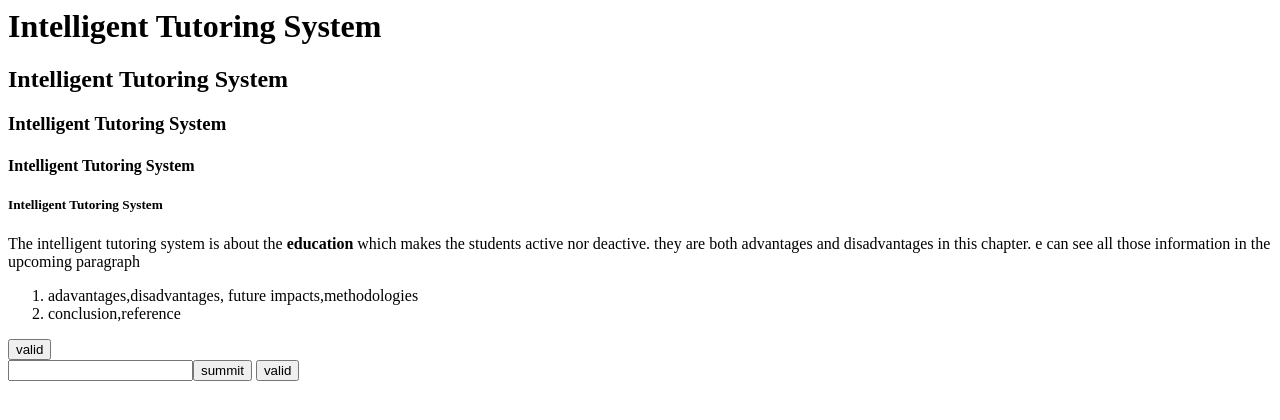
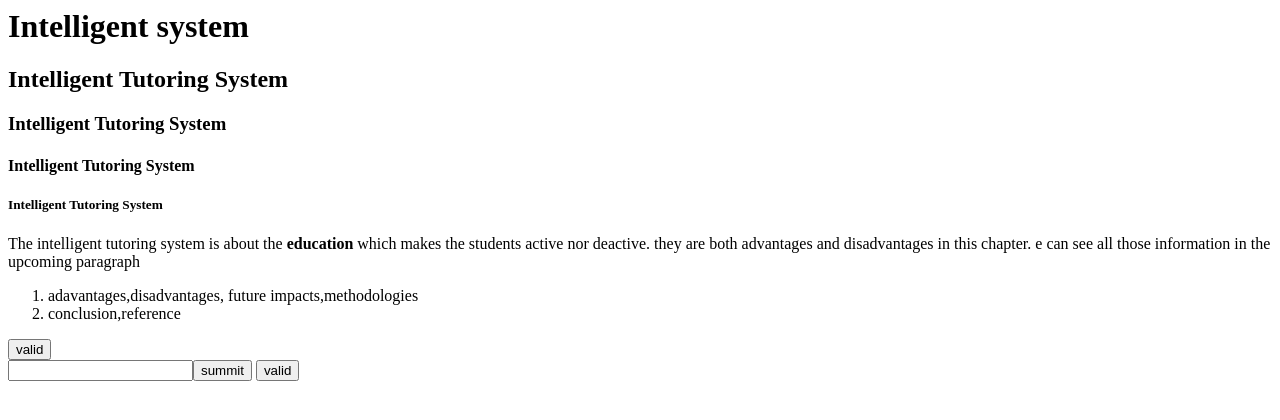
Before and after one commit to priyadharshini5912/information, a plain HTML site: page priya.html in a window 1280 px wide. Drawn offline with Linux system fonts and the light colour scheme.

Commit message:
intelligent system

```diff
--- a/priya.html
+++ b/priya.html
@@ -5,7 +5,7 @@
         </title>
     </head>
     <body>
-        <h1>Intelligent Tutoring System</h1>
+        <h1>Intelligent system</h1>
         <h2>Intelligent Tutoring System</h2>
         <h3>Intelligent Tutoring System</h3>
         <h4>Intelligent Tutoring System</h4>
@@ -14,7 +14,9 @@
         <ol><li>adavantages,disadvantages, future impacts,methodologies</li><li>conclusion,reference</li></ol>
          <button> valid</button>
          <form action="">
-            <input type="text"><button type="submit"> summit</button>
+            <input type="text"><button type="submit"> summit
+
+            </button>
             <button>valid</button>  </form>
           </body>
 </html>
```
